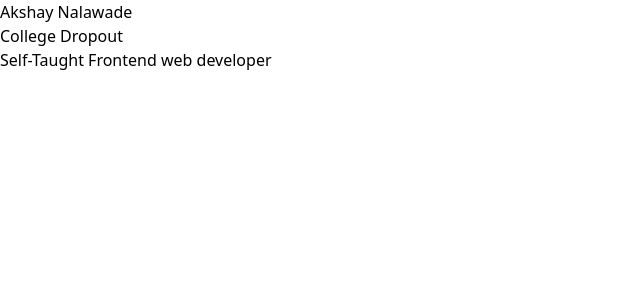
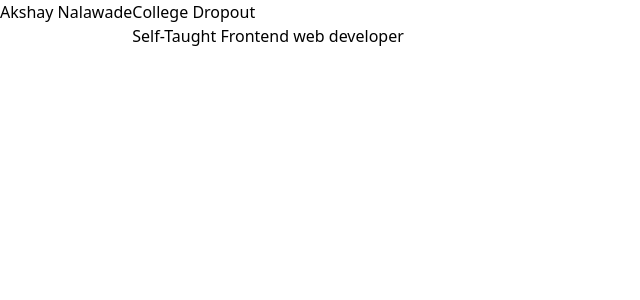
Before and after one commit to akshay-ken/Resume, a React (Vite) app: page / in a window 1280 px wide. Shown: the top 300 px of the page, without its empty margins (0-640 px from the left). Built offline with nearby package versions, Linux system fonts and the light colour scheme; a web font is replaced by a local one.

Commit message:
style: add flex utility classes

```diff
--- a/src/components/HeaderSection.jsx
+++ b/src/components/HeaderSection.jsx
@@ -1,6 +1,6 @@
 export function HeaderSection() {
   return (
-    <header>
+    <header className="flex flex-row">
       <h1>Akshay Nalawade</h1>
       <div>
         <p>College Dropout</p>
```
